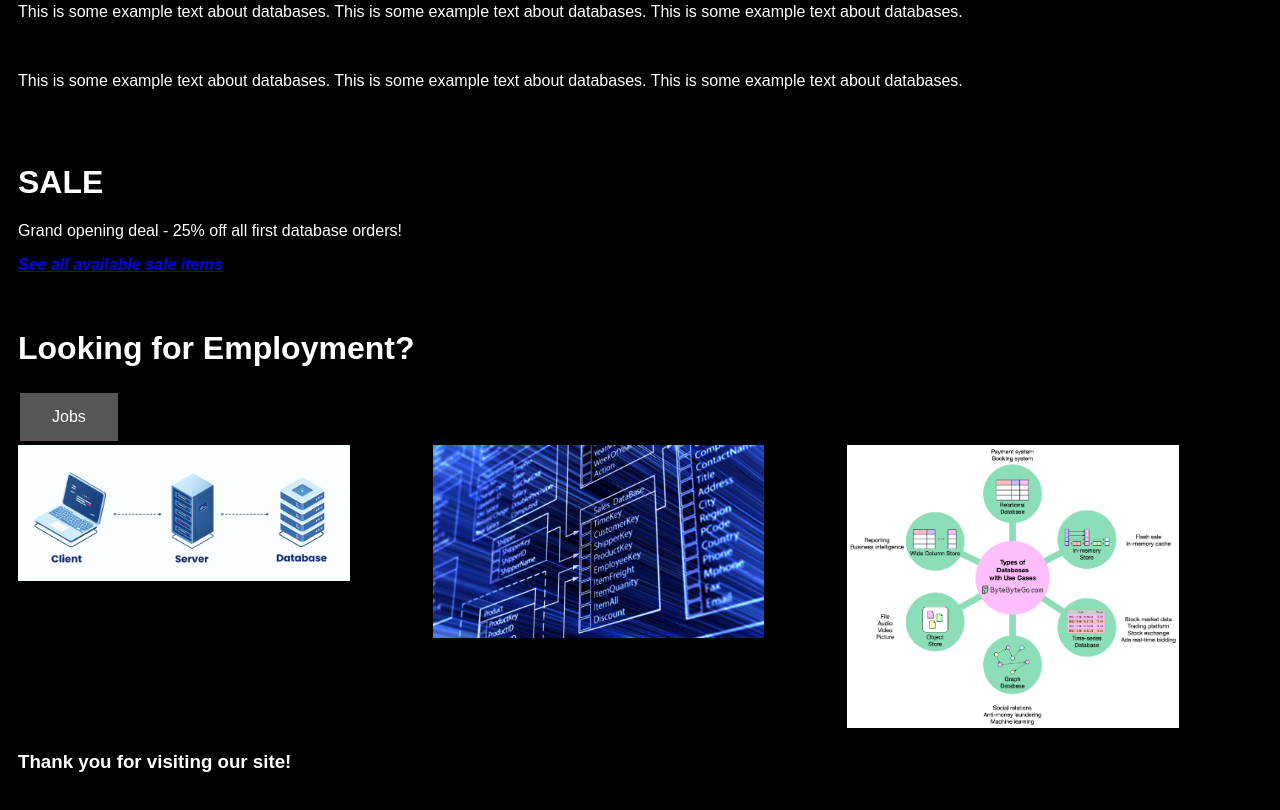
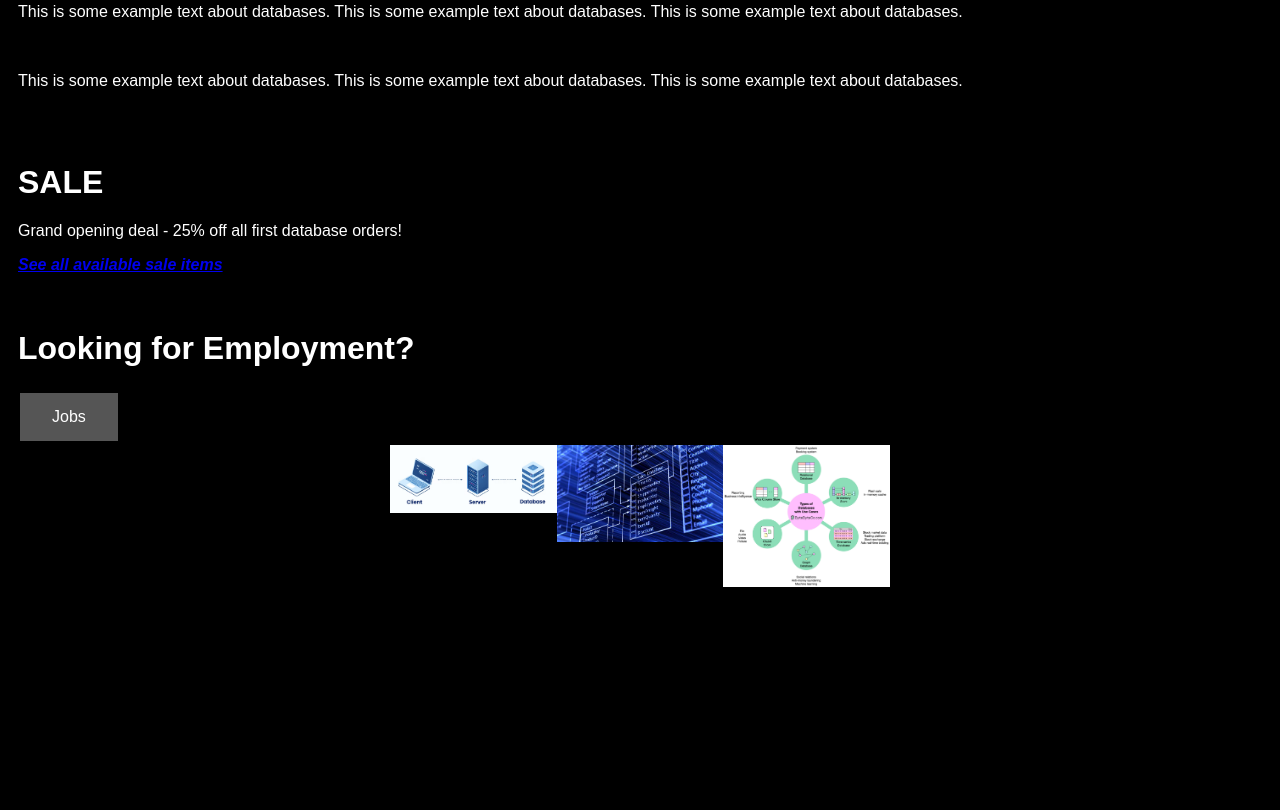
Before and after one commit to g-juli0/gianna-julio, a plain HTML site: page index.html in a window 1280 px wide. Shown: the part 712-1522 px from the top of the page. After the commit the page ends 1317 px from the top, so only its background shows below. Drawn offline with Linux system fonts and the light colour scheme.

Commit message:
image containers

```diff
--- a/index.html
+++ b/index.html
@@ -21,6 +21,21 @@
             color: white;
             font-family: Arial, sans-serif;
             padding: 10px;
+        }
+
+        .image {
+            display: block;
+            margin: auto;
+            max-width: 100%;
+            height: auto;
+        }
+
+        /* CSS to set the container size */
+        .image-container {
+            max-width: 500px;
+            margin: auto;
+            display: flex;
+            justify-content: space-between;
         }
 
         .header {
@@ -81,6 +96,9 @@
             margin: 4px 2px;
             cursor: pointer;
         }
+            .button:hover {
+                background-color: #555;
+            }
 
         .highlight {
             /* highlight colors - removed in project 2
@@ -148,15 +166,16 @@
     <br>
 
     <!-- consistent image sizing - fixed in project 2 -->
-    <div class = "container">
-        <div class = "column"><img src="../gianna-julio/images/img1.png" alt="Image depicting relationship between client, server, and database" style="width: 80%; height: auto;"></div>
-        <div class = "column"><img src="../gianna-julio/images/img2.png" alt="Database information" style="width: 80%; height: auto;"></div>
-        <div class = "column"><img src="../gianna-julio/images/img3.jpg" alt="Infographic of different databases" style="width: 80%; height: auto;"></div>
+    <div class = "image-container">
+        <div class = "column"><img src="../gianna-julio/images/img1.png" alt="Image depicting relationship between client, server, and database" class="image"></div>
+        <div class = "column"><img src="../gianna-julio/images/img2.png" alt="Database information" class="image"></div>
+        <div class = "column"><img src="../gianna-julio/images/img3.jpg" alt="Infographic of different databases" class="image"></div>
     </div>
 
 
+    <!-- no filler text - fixed in project 2
     <h3>Thank you for visiting our site!</h3>
 
-    <!--<h1>Gianna Julio</h1>-->
+    <h1>Gianna Julio</h1>-->
 </body>
 </html>
```
